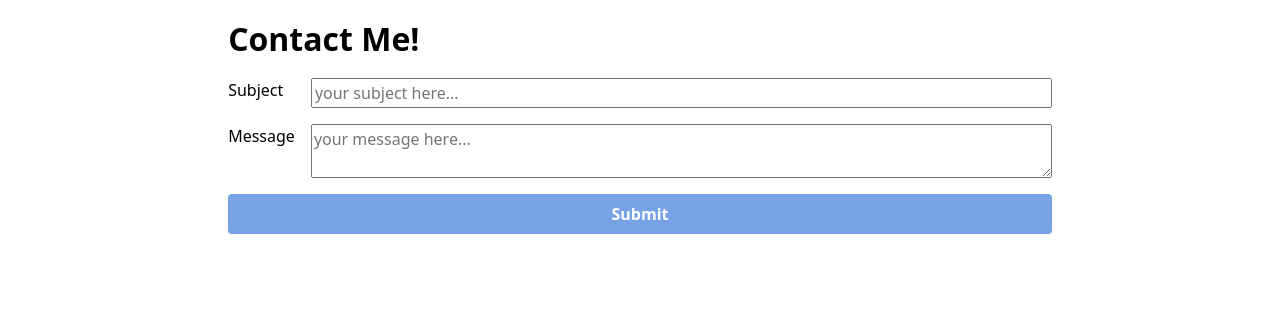
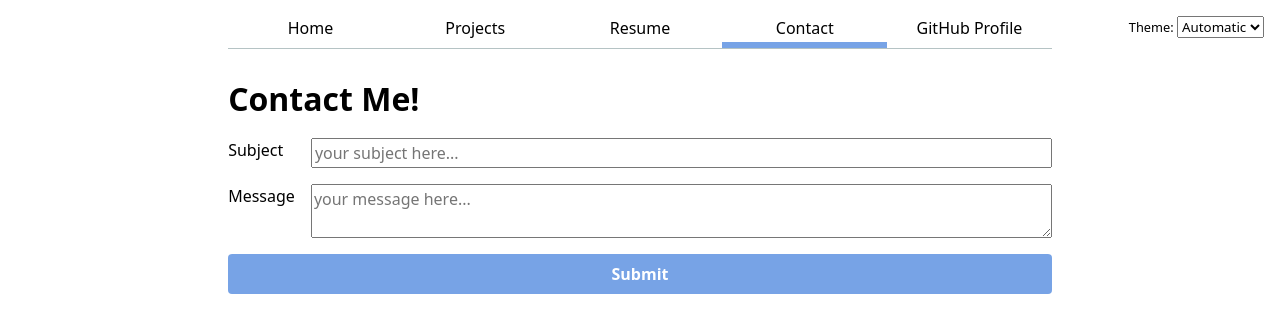
Before and after one commit to amytrinh334/portfolio, a plain HTML site: page contact/index.html in a window 1280 px wide. Drawn offline with Linux system fonts and the light colour scheme; files that its build step writes are made by us from their sources.

Commit message:
edit filepaths

```diff
--- a/contact/index.html
+++ b/contact/index.html
@@ -4,8 +4,8 @@
     <meta charset="UTF-8">
     <meta name="viewport" content="width=device-width, initial-scale=1.0">
     <title>Contact</title>
-    <link rel="stylesheet" href="./style.css">
-     <script type="module" src="./global.js"></script>
+    <link rel="stylesheet" href="../style.css">
+     <script type="module" src="../global.js"></script>
 </head>
 
 <body class="contact">
```
Also changed, not shown: projects/index.html (+2 -2 lines), resume/index.html (+2 -2 lines).
